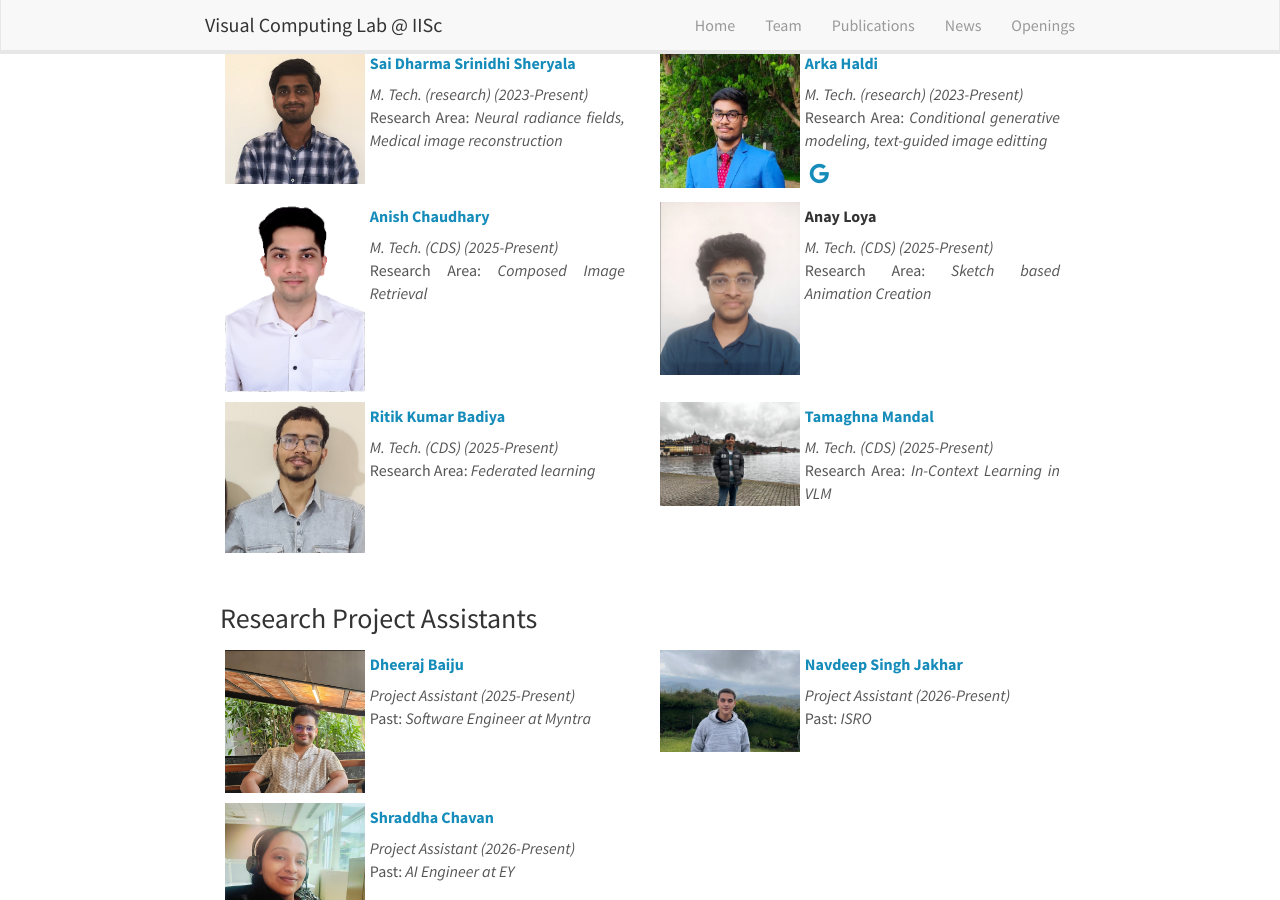
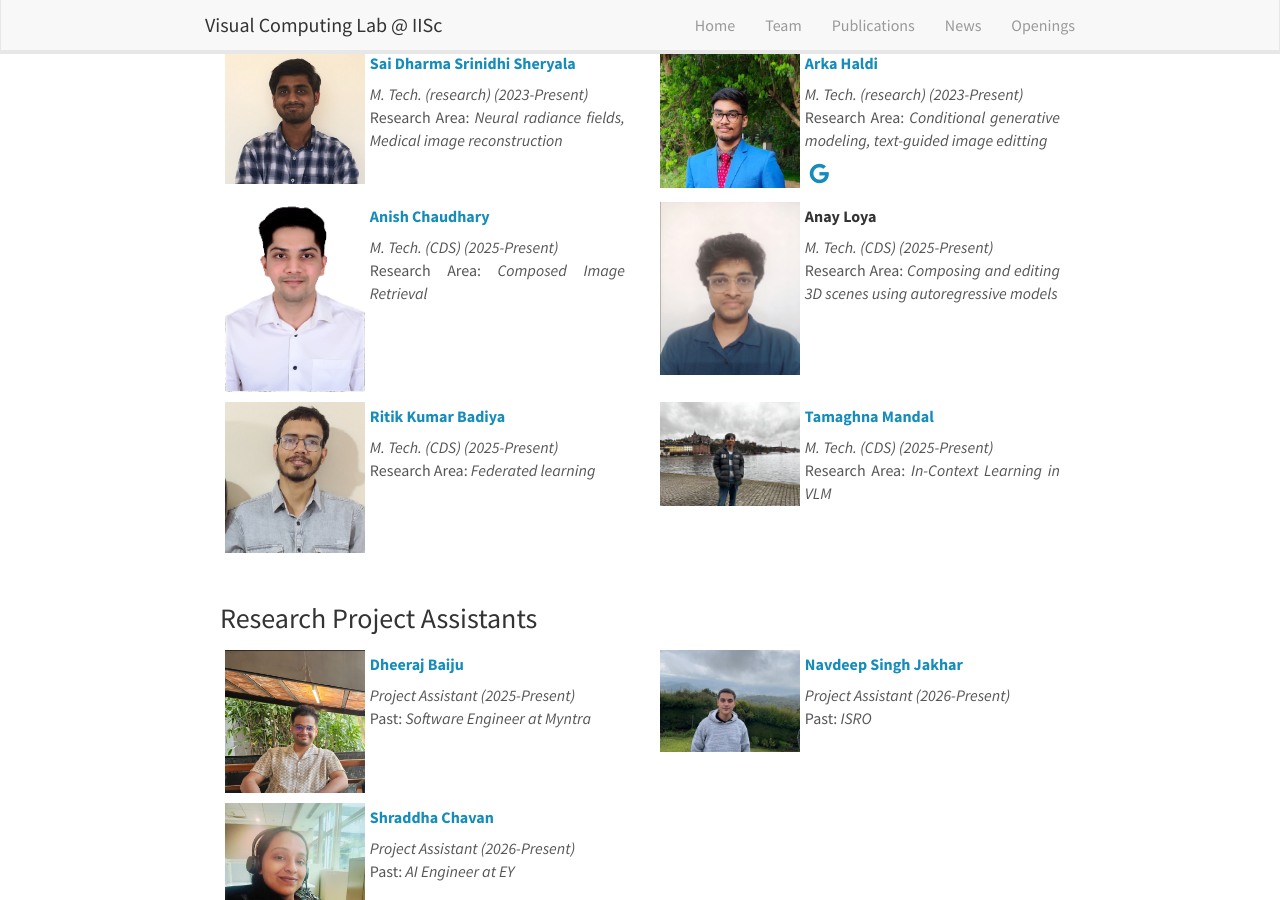
Before and after one commit to vcl-iisc/vclab-website, a Jekyll site: the page built from _pages/team.md, in a window 1280 px wide and 900 px high, scrolled down 1080 px. Built offline with Jekyll 4.4.1, drawn with Linux system fonts in a browser that asks for light colours; nearby versions of some CDN libraries.

Commit message:
Update lab_members.yml
Updated Anay's research topic

```diff
--- a/_data/lab_members.yml
+++ b/_data/lab_members.yml
@@ -66,7 +66,7 @@
   url: https://in.linkedin.com/in/anish-chaudhary-b6035a21a
 
 - name: Anay Loya
-  research_area: Sketch based Animation Creation
+  research_area: Composing and editing 3D scenes using autoregressive models
   photo: anay_loya.jpg
   position: M. Tech. (CDS)
   year: 2025-Present
```
